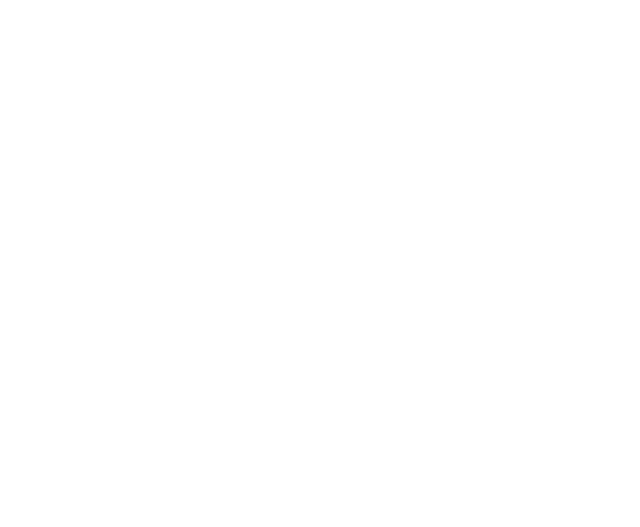
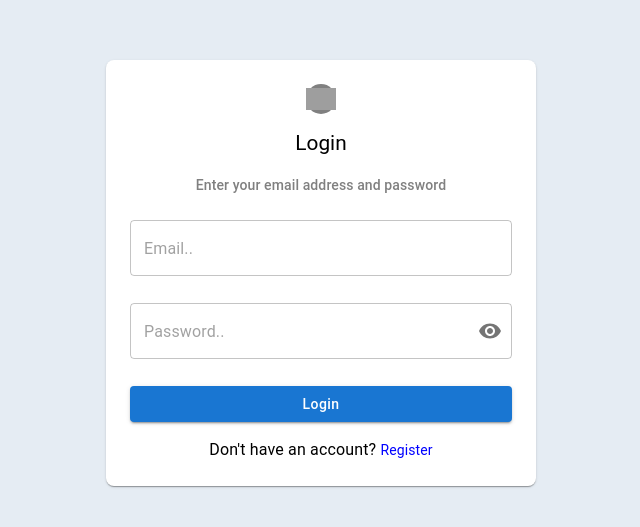
Before and after one commit to yash-gole28/asset-management-frontend, a React (Create React App) app: page /login in a window 1280 px wide. Before the commit this address had no page. Shown: the part 127-654 px from the top of the page, without its empty margins (319-959 px from the left). Built offline with nearby package versions, Linux system fonts and the light colour scheme; grey boxes are pictures that could not be loaded.

Commit message:
Login page

```diff
--- a/package.json
+++ b/package.json
@@ -17,6 +17,7 @@
     "@types/react": "^18.3.6",
     "@types/react-dom": "^18.3.0",
     "axios": "^1.7.7",
+    "formik": "^2.4.6",
     "react": "^18.3.1",
     "react-dom": "^18.3.1",
     "react-hot-toast": "^2.4.1",
@@ -24,7 +25,8 @@
     "react-scripts": "5.0.1",
     "styled-components": "^6.1.13",
     "typescript": "^4.9.5",
-    "web-vitals": "^2.1.4"
+    "web-vitals": "^2.1.4",
+    "yup": "^1.4.0"
   },
   "scripts": {
     "start": "react-scripts start",
--- a/src/App.tsx
+++ b/src/App.tsx
@@ -2,8 +2,9 @@
 import './App.css';
 import { BrowserRouter, Route, Routes } from 'react-router-dom';
 import Home from './Pages/Home/Home';
-import MiniDrawer from './Pages/Layout';
+import MiniDrawer from './Components/Layout';
 import Demo from './Pages/Demo/Demo';
+import Login from './Pages/Login/Login';
 
 
 function App() {
@@ -15,6 +16,7 @@
           <Route index element={<Home />} />
           <Route path='/demo' element={<Demo />} />
         </Route>
+        <Route path='/login' element={<Login/>}/>
 
 
       </Routes>
--- a/src/Pages/Layout.tsx
+++ b/src/Components/Layout.tsx
@@ -119,7 +119,7 @@
   };
 
   return (
-    <Box sx={{ display: 'flex',backgroundColor:"#ecedf4",height:"100%"}}>
+    <Box sx={{ display: 'flex',backgroundColor:"#ecedf4",height:"100vh"}}>
       <CssBaseline />
       <AppBar position="fixed" open={open}>
         <Toolbar >
--- a/src/Pages/Home/Home.tsx
+++ b/src/Pages/Home/Home.tsx
@@ -1,10 +1,11 @@
+
 import React from 'react'
-
+import Login from '../Login/Login'
 
 const Home = () => {
   return (
     <div>
-       app
+     app
     </div>
   )
 }
--- /dev/null
+++ b/src/Pages/Login/Login.tsx
@@ -0,0 +1,154 @@
+import { Box, TextField, Typography, Button, InputAdornment, IconButton } from '@mui/material';
+import React, { useState } from 'react';
+import { useNavigate } from 'react-router-dom';
+import { Formik, Field, Form, ErrorMessage } from 'formik';
+import * as Yup from 'yup';
+import Visibility from '@mui/icons-material/Visibility';
+import VisibilityOff from '@mui/icons-material/VisibilityOff';
+
+// Validation schema using Yup
+const validationSchema = Yup.object({
+  email: Yup.string()
+    .email('Invalid email address')
+    .required('Email is required'),
+  password: Yup.string()
+    .min(6, 'Password must be at least 6 characters')
+    .required('Password is required'),
+});
+
+const Login = () => {
+  const navigate = useNavigate();
+  const [showPassword, setShowPassword] = useState(false);
+
+  const handleClickShowPassword = () => {
+    setShowPassword(!showPassword);
+  };
+
+  const handleSubmit = (values: { email: string; password: string }) => {
+    // Handle form submission, e.g., call an API
+    console.log(values);
+  };
+
+  return (
+    <Box
+      sx={{
+        height: "100vh",
+        width: "100vw",
+        backgroundColor: "rgb(229, 236, 243)",
+        display: "flex",
+        alignItems: "center",
+        justifyContent: 'center',
+        padding: { xs: 2, sm: 4 }, // Responsive padding
+      }}
+    >
+      <Box
+        sx={{
+          width: { xs: '90%', sm: '80%', md: '430px' },
+          borderRadius: 2,
+          backgroundColor: "white",
+          padding: 3,
+          display: 'flex',
+          flexDirection: 'column',
+          alignItems: 'center',
+          boxShadow: 1, // Adds a shadow effect
+        }}
+      >
+        <Box sx={{ height: 30, width: 30, backgroundColor: 'gray', borderRadius: '50%', display: 'flex', alignItems: 'center', justifyContent: 'center', marginBottom: 2 }}>
+          <img src='icon' alt='logo' style={{ width: '100%', height: '100%', objectFit: 'contain' }}/>
+        </Box>
+
+        <Typography
+          variant='h5'
+          sx={{ marginBottom: 2, fontSize: { xs: '1.2rem', sm: '1.3rem' } }}
+          color="black"
+        >
+          Login
+        </Typography>
+        <Typography
+          variant='h6'
+          sx={{ fontSize: { xs: '0.75rem', sm: '0.875rem' }, color: 'gray', marginBottom: 3 }}
+        >
+          Enter your email address and password
+        </Typography>
+
+        <Formik
+          initialValues={{ email: '', password: '' }}
+          validationSchema={validationSchema}
+          onSubmit={handleSubmit}
+        >
+          {({ touched, errors }) => (
+            <Form>
+              <Field
+                as={TextField}
+                name="email"
+                placeholder="Email.."
+                fullWidth
+                sx={{
+                  marginBottom: 3,
+                  backgroundColor: "white",
+                  borderRadius: 1,
+                }}
+                error={touched.email && Boolean(errors.email)}
+                helperText={<ErrorMessage name="email" />}
+              />
+              <Field
+                as={TextField}
+                name="password"
+                placeholder="Password.."
+                type={showPassword ? 'text' : 'password'}
+                fullWidth
+                sx={{
+                  marginBottom: 3,
+                  backgroundColor: "white",
+                  borderRadius: 1,
+                }}
+                error={touched.password && Boolean(errors.password)}
+                helperText={<ErrorMessage name="password" />}
+                InputProps={{
+                  endAdornment: (
+                    <InputAdornment position="end">
+                      <IconButton
+                        aria-label="toggle password visibility"
+                        onClick={handleClickShowPassword}
+                        edge="end"
+                      >
+                        {showPassword ? <VisibilityOff /> : <Visibility />}
+                      </IconButton>
+                    </InputAdornment>
+                  ),
+                }}
+              />
+              <Button
+                type="submit"
+                sx={{
+                  width: '100%',
+                  height: 36,
+                  marginBottom: 2,
+                  borderRadius: 1,
+                  textTransform: 'none',
+                }}
+                variant='contained'
+              >
+                Login
+              </Button>
+              <Typography
+                sx={{ color: "black", textAlign: 'center' }}
+              >
+                Don't have an account?{' '}
+                <Typography
+                  component="span"
+                  onClick={() => navigate('/regi')}
+                  sx={{ color: "blue", cursor: "pointer", fontSize: '0.875rem' }}
+                >
+                  Register
+                </Typography>
+              </Typography>
+            </Form>
+          )}
+        </Formik>
+      </Box>
+    </Box>
+  );
+};
+
+export default Login;
```
Also changed, not shown: 1 other file (tests, documents, lock files or other folders).
